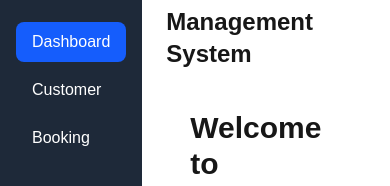
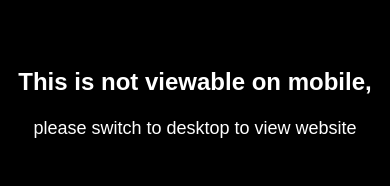
Before and after one commit to psans20/hotel-management, a Next.js app: page / in a window 390 px wide. Shown: the part 318-504 px from the top of the page. Built offline with nearby package versions, Linux system fonts and the light colour scheme; no server answers; the database is empty.

Commit message:
Mobile Restricted all pages

```diff
--- a/app/components/BookingForm.tsx
+++ b/app/components/BookingForm.tsx
@@ -4,6 +4,7 @@ import { useState, useEffect } from 'react';
 import { mockCustomers } from '../data/mockData';
 import { useCustomerStore, Customer } from '../store/customerStore';
 import Link from 'next/link';
+import MobileRestriction from './MobileRestriction';
 
 interface CustomerData {
   name: string;
@@ -706,11 +707,7 @@ export default function BookingForm() {
 
   return (
     <>
-      {/* Mobile overlay */}
-      <div className="fixed inset-0 bg-black text-white flex flex-col items-center justify-center z-50 md:hidden">
-        <h1 className="text-2xl font-bold mb-4">This is not viewable on mobile,</h1>
-        <p className="text-lg">please switch to desktop to view website</p>
-      </div>
+      <MobileRestriction />
       {/* Main content, hidden on mobile */}
       <div className="hidden md:flex flex-col gap-6 md:flex-row">
         {/* Left side - Room Booking Form */}
--- /dev/null
+++ b/app/components/MobileRestriction.tsx
@@ -0,0 +1,10 @@
+import React from 'react';
+
+export default function MobileRestriction() {
+  return (
+    <div className="fixed inset-0 bg-black text-white flex flex-col items-center justify-center z-50 md:hidden">
+      <h1 className="text-2xl font-bold mb-4">This is not viewable on mobile,</h1>
+      <p className="text-lg">please switch to desktop to view website</p>
+    </div>
+  );
+}
--- a/app/page.tsx
+++ b/app/page.tsx
@@ -8,6 +8,7 @@ import CustomerForm from './components/CustomerForm';
 import BookingForm from './components/BookingForm';
 import CustomerStats from './components/CustomerStats';
 import BookingStats from './components/BookingStats';
+import MobileRestriction from './components/MobileRestriction';
 
 export default function Home() {
   const [selectedItem, setSelectedItem] = useState('Dashboard');
@@ -51,6 +52,8 @@ export default function Home() {
 
   return (
     <div className="min-h-screen">
+      <MobileRestriction />
+      <div className="hidden md:block">
         <Navbar />
         <Time />
         <div className="flex">
@@ -64,5 +67,6 @@ export default function Home() {
           </main>
         </div>
       </div>
+    </div>
   );
 }
```
Lines whose indentation alone changed are shown as unchanged.
